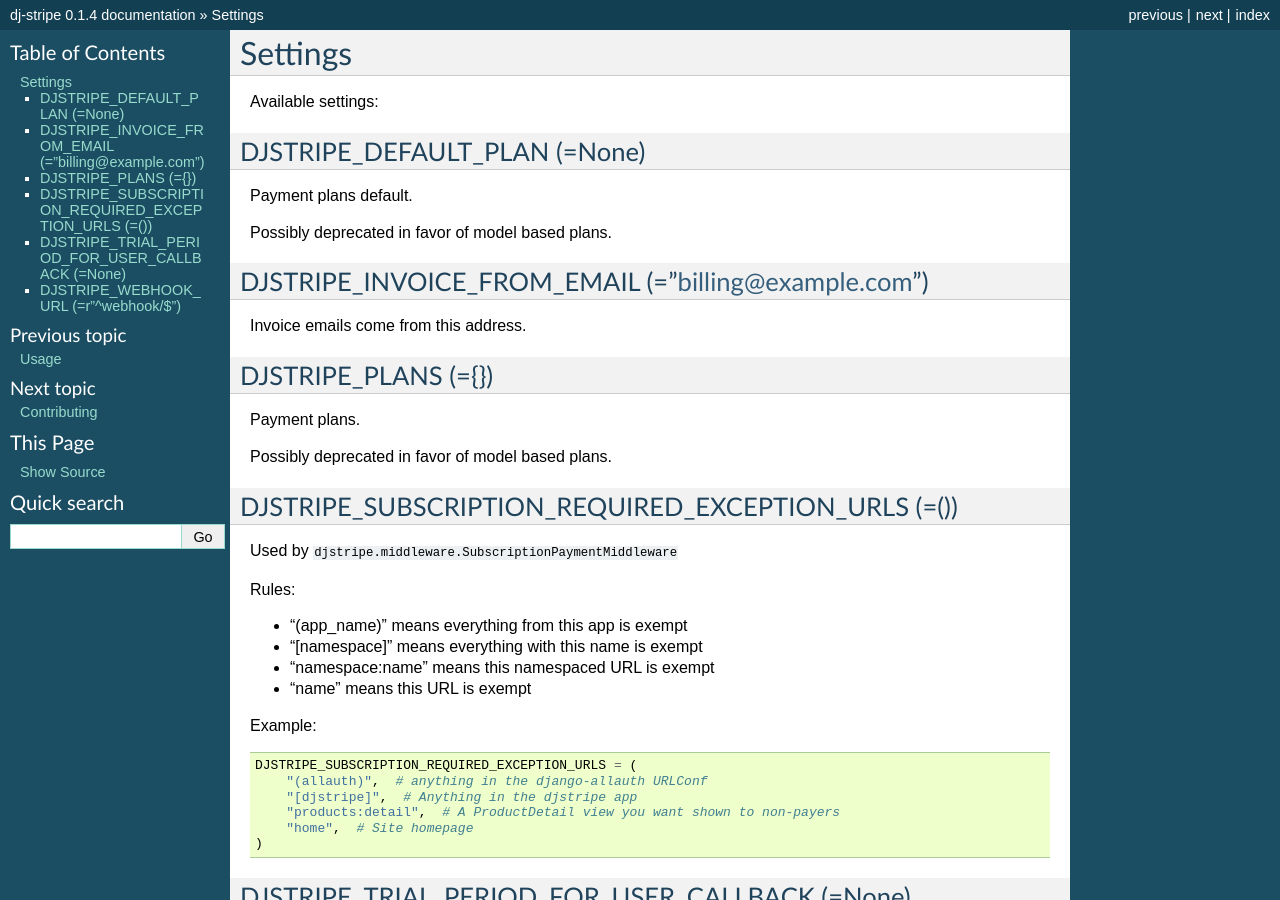
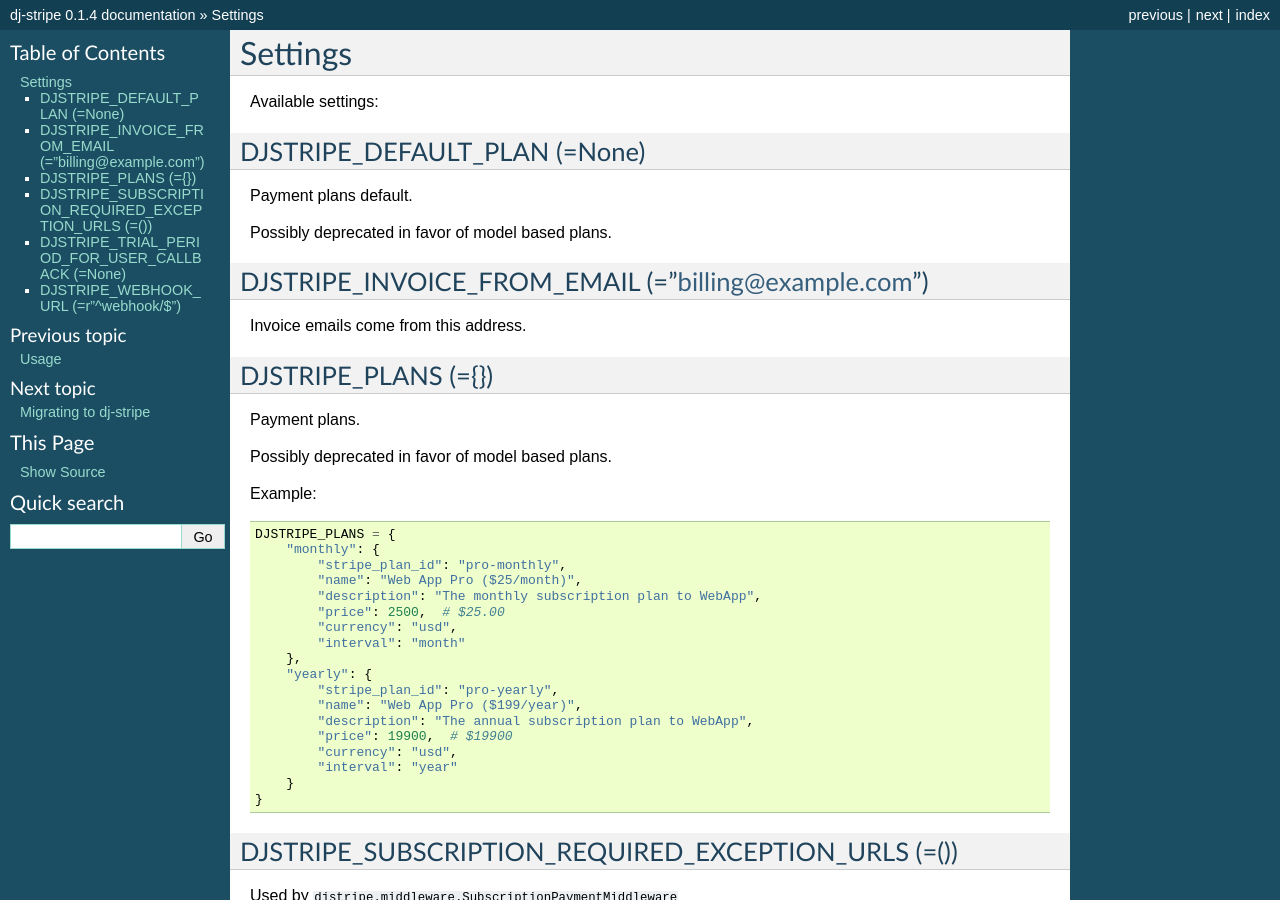
Before and after one commit to dj-stripe/dj-stripe, a Sphinx documentation site: the page built from docs/settings.rst, in a window 1280 px wide and 900 px high. Built offline with Sphinx 7.4.7, drawn with Linux system fonts in a browser that asks for light colours.

Commit message:
Now allowing Decimal plans (fix #28) and also work towards #10

```diff
--- a/README.rst
+++ b/README.rst
@@ -55,12 +55,12 @@
 
 .. code-block:: python
 
-    PAYMENTS_PLANS = {
+    DJSTRIPE_PLANS = {
         "monthly": {
             "stripe_plan_id": "pro-monthly",
             "name": "Web App Pro ($25/month)",
             "description": "The monthly subscription plan to WebApp",
-            "price": 25,
+            "price": 2500,  # $25.00
             "currency": "usd",
             "interval": "month"
         },
@@ -68,7 +68,7 @@
             "stripe_plan_id": "pro-yearly",
             "name": "Web App Pro ($199/year)",
             "description": "The annual subscription plan to WebApp",
-            "price": 199,
+            "price": 19900,  # $19900
             "currency": "usd",
             "interval": "year"
         }
--- a/docs/index.rst
+++ b/docs/index.rst
@@ -14,6 +14,7 @@
    installation
    usage
    settings
+   migrating_to_djstripe
    contributing
    authors
    history
--- a/docs/installation.rst
+++ b/docs/installation.rst
@@ -52,12 +52,12 @@
 
 .. code-block:: python
 
-    PAYMENTS_PLANS = {
+    DJSTRIPE_PLANS = {
         "monthly": {
             "stripe_plan_id": "pro-monthly",
             "name": "Web App Pro ($25/month)",
             "description": "The monthly subscription plan to WebApp",
-            "price": 25,
+            "price": 2500,  # $25.00
             "currency": "usd",
             "interval": "month"
         },
@@ -65,7 +65,7 @@
             "stripe_plan_id": "pro-yearly",
             "name": "Web App Pro ($199/year)",
             "description": "The annual subscription plan to WebApp",
-            "price": 199,
+            "price": 19900,  # $19900
             "currency": "usd",
             "interval": "year"
         }
--- a/docs/settings.rst
+++ b/docs/settings.rst
@@ -21,6 +21,29 @@
 Payment plans.
 
 Possibly deprecated in favor of model based plans.
+
+Example:
+
+.. code-block::
+
+    DJSTRIPE_PLANS = {
+        "monthly": {
+            "stripe_plan_id": "pro-monthly",
+            "name": "Web App Pro ($25/month)",
+            "description": "The monthly subscription plan to WebApp",
+            "price": 2500,  # $25.00
+            "currency": "usd",
+            "interval": "month"
+        },
+        "yearly": {
+            "stripe_plan_id": "pro-yearly",
+            "name": "Web App Pro ($199/year)",
+            "description": "The annual subscription plan to WebApp",
+            "price": 19900,  # $19900
+            "currency": "usd",
+            "interval": "year"
+        }
+    }
 
 
 DJSTRIPE_SUBSCRIPTION_REQUIRED_EXCEPTION_URLS (=())
```
Also changed, not shown: docs/migrating_to_djstripe.rst (added, +36 -0 lines), 2 other files.
